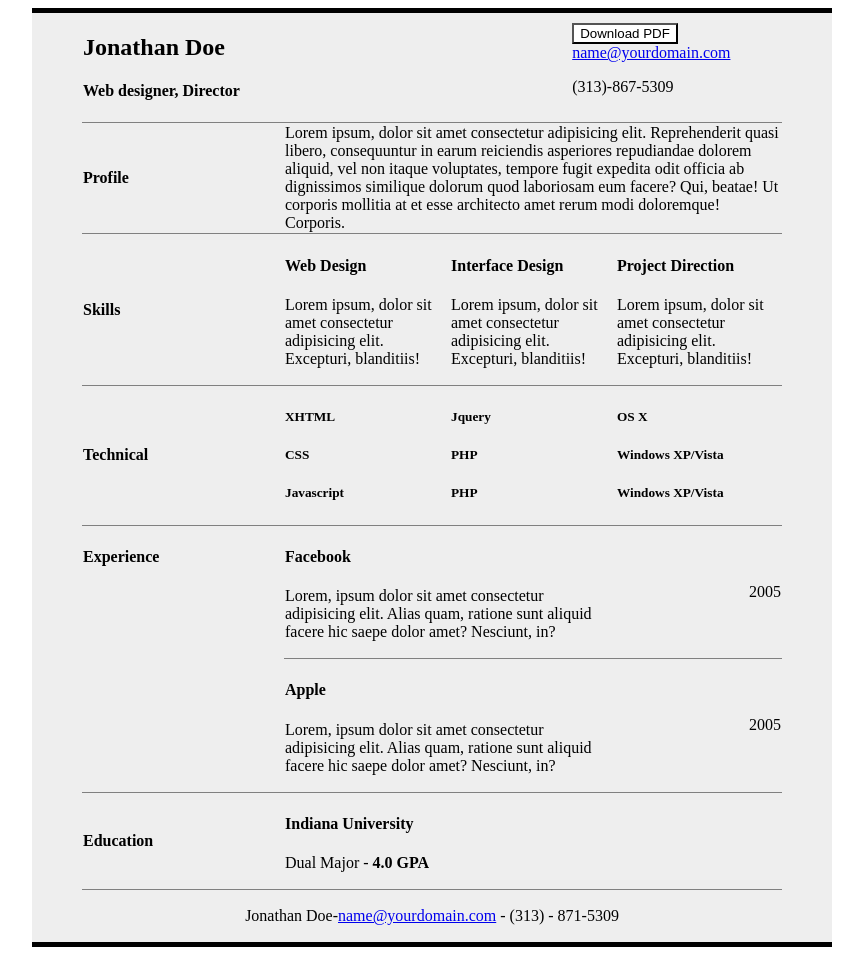
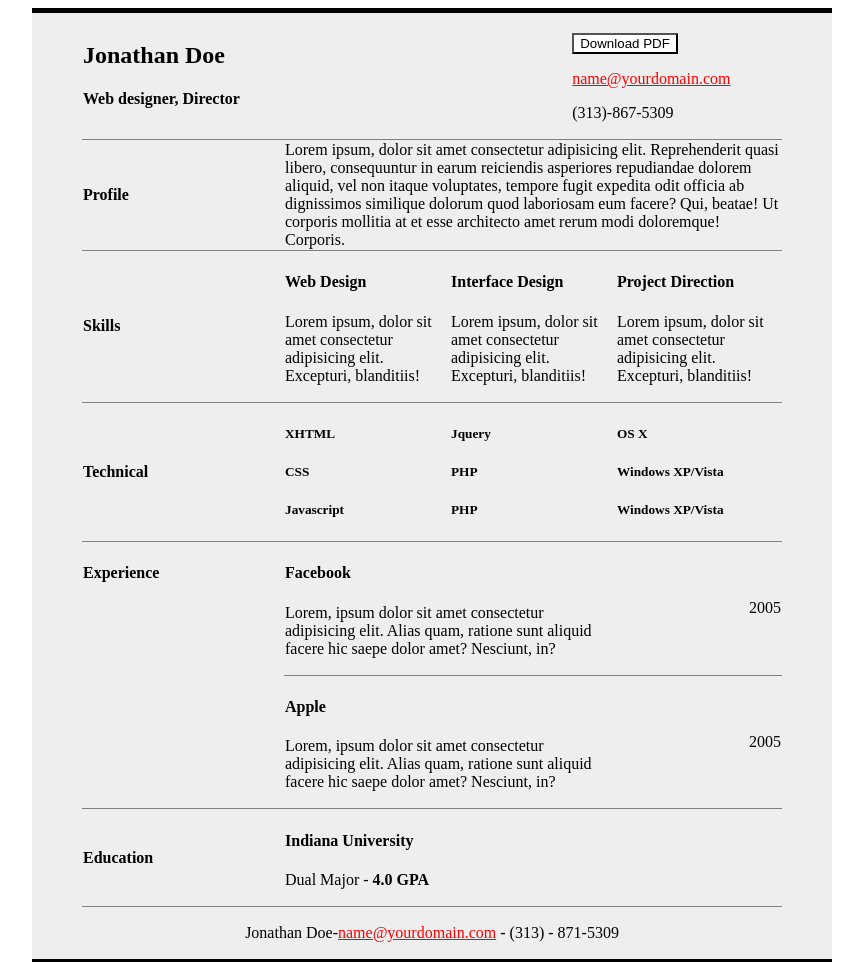
Before and after one commit to mrunalsen/resumemockup, a plain HTML site: page index.html in a window 1280 px wide. Shown: the top 962 px of the page, without its empty margins (208-1071 px from the left). Drawn offline with Linux system fonts and the light colour scheme.

Commit message:
email update

```diff
--- a/index.html
+++ b/index.html
@@ -20,7 +20,7 @@
 </head>
 
 <body>
-    <section style="background: #eee; max-width: 700px; margin: 0 auto; padding: 0 50px; border-top: 5px solid black; border-bottom: 5px solid black;">
+    <section style="background: #eee; max-width: 700px; margin: 0 auto; padding: 0px 50px; border-top: 5px solid black; border-bottom: 5px solid black;">
         <!-- header -->
         <table style="width: 100%; table-layout: fixed;">
             <tr>
@@ -28,9 +28,11 @@
                     <h1>Jonathan Doe</h1>
                     <h4>Web designer, Director</h4>
                 </td>
-                <td style="width:30%">
-                    <button style="background-color: white;">Download PDF</button> <br>
-                    <a href="mailto:name@yourdomain.com ">name@yourdomain.com</a>
+                <td style="width:30%; padding-top: 20px;">
+                    <button style="background-color: white;">Download PDF</button>
+                    <p>
+                        <a style="color:red" href="mailto:name@yourdomain.com ">name@yourdomain.com</a>
+                    </p>
                     <p>(313)-867-5309</p>
                 </td>
             </tr>
@@ -141,7 +143,7 @@
             <tr>
                 <td style="border-bottom: 0;">
                     <p>
-                        Jonathan Doe-<a href="mailto:name@yourdomain.com " name="mailto ">name@yourdomain.com</a> - (313) - 871-5309
+                        Jonathan Doe-<a style="color:red" href="mailto:name@yourdomain.com " name="mailto ">name@yourdomain.com</a> - (313) - 871-5309
                     </p>
                 </td>
             </tr>
```
